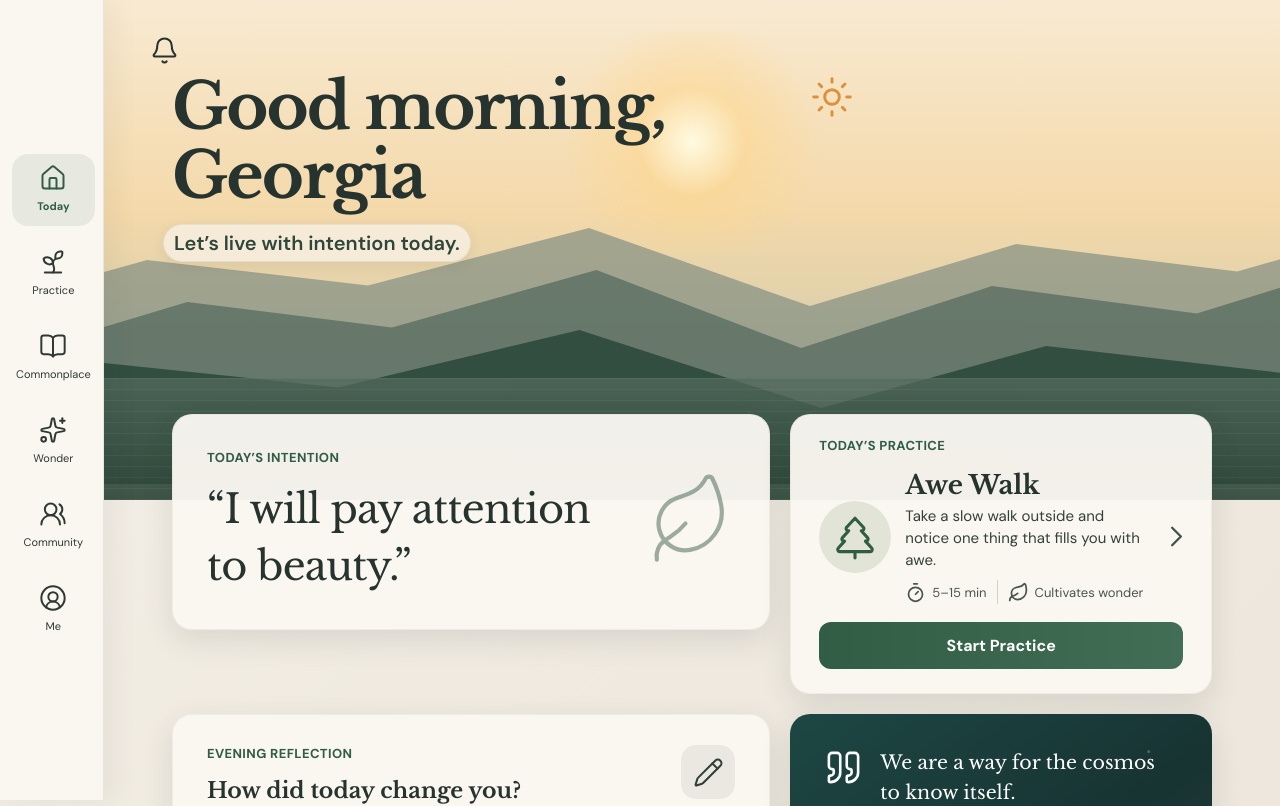
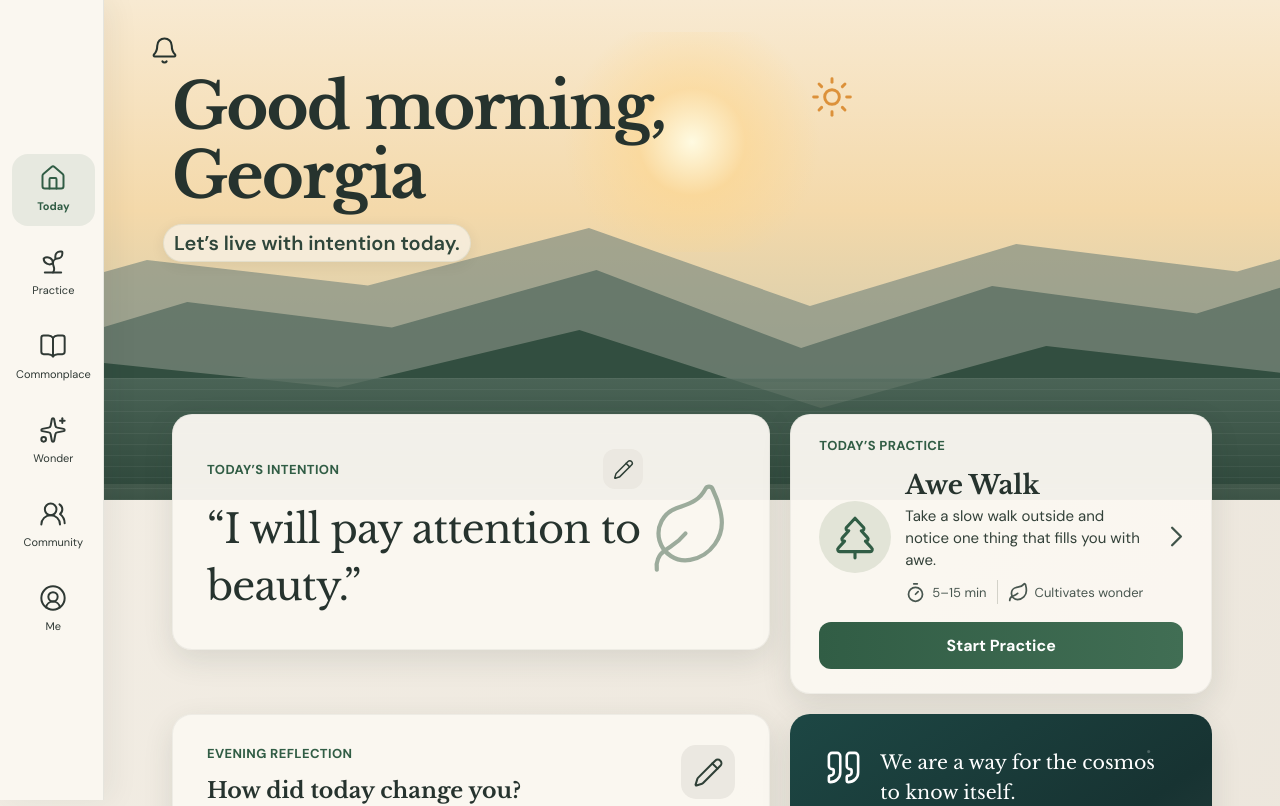
Before and after one commit to geeick/awe-pwa, a React (Vite) app: page / in a window 1280 px wide. Shown: the top 806 px of the page. Built offline with nearby package versions, Linux system fonts and the light colour scheme.

Commit message:
feat: make daily intention editable

```diff
--- a/src/main.jsx
+++ b/src/main.jsx
@@ -19,6 +19,9 @@ function App() {
   const [selectedMood, setSelectedMood] = useState(() => localStorage.getItem('groundedMood') || '');
   const [practiceDone, setPracticeDone] = useState(() => localStorage.getItem('groundedPracticeDone') === 'true');
   const [activeTab, setActiveTab] = useState('Today');
+  const [intention, setIntention] = useState(() => localStorage.getItem('groundedIntention') || 'I will pay attention to beauty.');
+  const [intentionDraft, setIntentionDraft] = useState(intention);
+  const [isEditingIntention, setIsEditingIntention] = useState(false);
   const [installPrompt, setInstallPrompt] = useState(null);
 
   useEffect(() => {
@@ -53,6 +56,20 @@ function App() {
   function saveMood(label) {
     setSelectedMood(label);
     localStorage.setItem('groundedMood', label);
+  }
+
+  function saveIntention(event) {
+    event.preventDefault();
+    const next = intentionDraft.trim();
+    if (!next) return;
+    setIntention(next);
+    localStorage.setItem('groundedIntention', next);
+    setIsEditingIntention(false);
+  }
+
+  function cancelIntentionEdit() {
+    setIntentionDraft(intention);
+    setIsEditingIntention(false);
   }
 
   function togglePractice() {
@@ -92,12 +109,42 @@ function App() {
       </section>
 
       <section className="content-stack">
-        <article className="card intention-card">
-          <div>
-            <p className="eyebrow">TODAY’S INTENTION</p>
-            <blockquote>“I will pay attention<br />to beauty.”</blockquote>
+        <article className={`card intention-card ${isEditingIntention ? 'editing' : ''}`}>
+          <div className="intention-content">
+            <div className="intention-heading">
+              <p className="eyebrow">TODAY’S INTENTION</p>
+              {!isEditingIntention && (
+                <button
+                  className="intention-edit-button"
+                  type="button"
+                  aria-label="Edit today’s intention"
+                  onClick={() => setIsEditingIntention(true)}
+                >
+                  <Pencil size={21} strokeWidth={1.7} />
+                </button>
+              )}
+            </div>
+
+            {isEditingIntention ? (
+              <form className="intention-form" onSubmit={saveIntention}>
+                <textarea
+                  value={intentionDraft}
+                  onChange={(event) => setIntentionDraft(event.target.value)}
+                  maxLength={140}
+                  rows={3}
+                  autoFocus
+                  aria-label="Today’s intention"
+                />
+                <div className="intention-actions">
+                  <button type="button" className="secondary-button" onClick={cancelIntentionEdit}>Cancel</button>
+                  <button type="submit" className="save-button" disabled={!intentionDraft.trim()}>Save</button>
+                </div>
+              </form>
+            ) : (
+              <blockquote>“{intention}”</blockquote>
+            )}
           </div>
-          <div className="botanical"><Leaf size={92} strokeWidth={1.1} /></div>
+          {!isEditingIntention && <div className="botanical"><Leaf size={92} strokeWidth={1.1} /></div>}
         </article>
 
         <article className="card practice-card">
--- a/src/styles.css
+++ b/src/styles.css
@@ -333,3 +333,112 @@ button { font: inherit; }
     align-self: start;
   }
 }
+
+/* Editable daily intention */
+.intention-content {
+  min-width: 0;
+  flex: 1;
+}
+
+.intention-heading {
+  display: flex;
+  align-items: center;
+  justify-content: space-between;
+  gap: 16px;
+}
+
+.intention-heading .eyebrow {
+  margin-bottom: 0;
+}
+
+.intention-edit-button {
+  flex: 0 0 auto;
+  width: 40px;
+  height: 40px;
+  display: grid;
+  place-items: center;
+  border: 0;
+  border-radius: 12px;
+  background: #ebe8e1;
+  color: #2f4037;
+  cursor: pointer;
+}
+
+.intention-edit-button:hover {
+  background: #dfddd5;
+}
+
+.intention-card blockquote {
+  margin-top: 12px;
+  overflow-wrap: anywhere;
+}
+
+.intention-card.editing {
+  align-items: stretch;
+}
+
+.intention-form {
+  margin-top: 14px;
+}
+
+.intention-form textarea {
+  width: 100%;
+  min-height: 108px;
+  resize: vertical;
+  border: 1px solid #b9c2b9;
+  border-radius: 14px;
+  padding: 14px 16px;
+  background: rgba(255, 255, 255, .72);
+  color: #17352f;
+  font: 22px/1.45 'Libre Baskerville', serif;
+  outline: none;
+}
+
+.intention-form textarea:focus {
+  border-color: #356c50;
+  box-shadow: 0 0 0 3px rgba(53, 108, 80, .13);
+}
+
+.intention-actions {
+  display: flex;
+  justify-content: flex-end;
+  gap: 10px;
+  margin-top: 12px;
+}
+
+.secondary-button,
+.save-button {
+  min-width: 86px;
+  border: 0;
+  border-radius: 11px;
+  padding: 11px 16px;
+  font: 700 14px/1 'Inter', sans-serif;
+  cursor: pointer;
+}
+
+.secondary-button {
+  background: #e8e6df;
+  color: #30453b;
+}
+
+.save-button {
+  background: #356c50;
+  color: #fff;
+}
+
+.save-button:disabled {
+  cursor: not-allowed;
+  opacity: .45;
+}
+
+@media (max-width: 767px) {
+  .intention-edit-button {
+    width: 36px;
+    height: 36px;
+  }
+
+  .intention-form textarea {
+    min-height: 96px;
+    font-size: 19px;
+  }
+}
```
